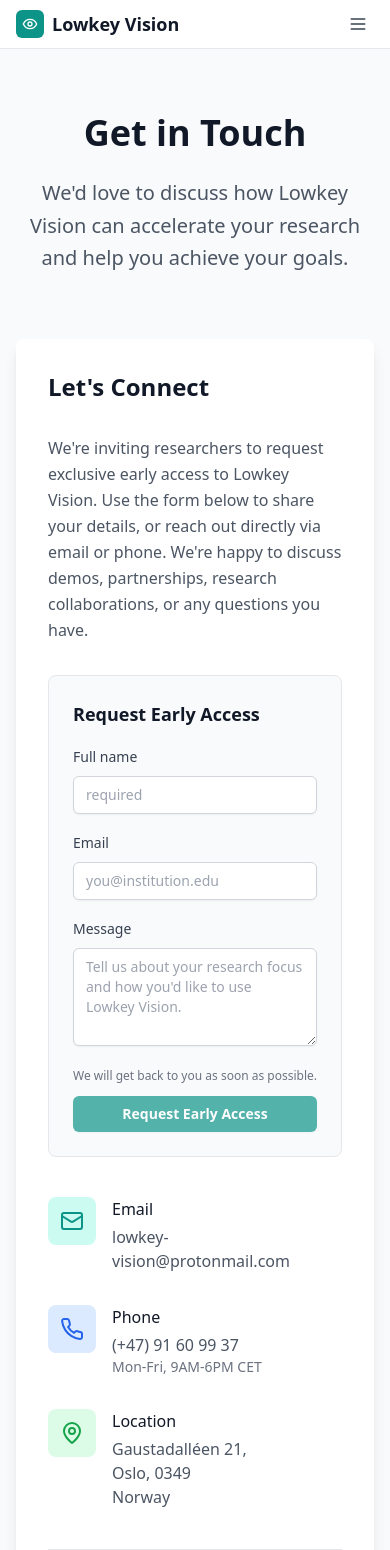
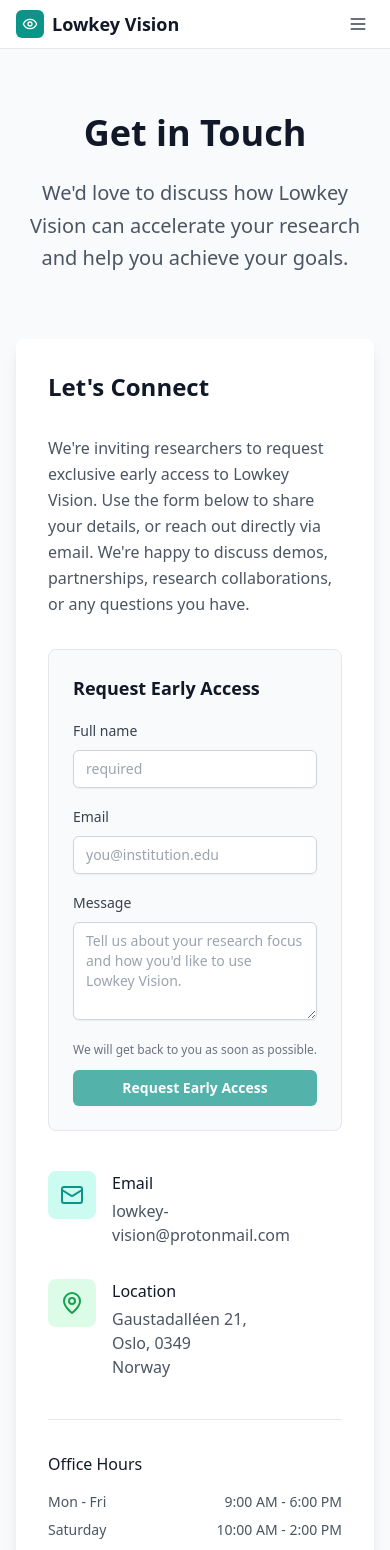
Before and after one commit to Twaal/lowkey-vision, a React (Vite) app in the folder frontend/: page /contact in a window 390 px wide. Shown: the top 1550 px of the page. Built offline with nearby package versions, Linux system fonts and the light colour scheme.

Commit message:
no phone and enable analytics

```diff
--- a/frontend/src/App.tsx
+++ b/frontend/src/App.tsx
@@ -1,6 +1,6 @@
 import React from 'react';
 import { BrowserRouter as Router, Routes, Route } from 'react-router-dom';
-// import { Analytics } from '@vercel/analytics/react';
+import { Analytics } from '@vercel/analytics/react';
 import Navbar from './components/Navbar';
 import LandingPage from './pages/LandingPage';
 import CellCountingV8 from './pages/CellCountingV8';
@@ -19,7 +19,7 @@ const App: React.FC = () => {
           <Route path="/about" element={<AboutPage />} />
           <Route path="/contact" element={<ContactPage />} />
         </Routes>
-        {/* <Analytics /> */}
+        <Analytics />
       </div>
     </Router>
   );
--- a/frontend/src/pages/ContactPage.tsx
+++ b/frontend/src/pages/ContactPage.tsx
@@ -1,5 +1,5 @@
 import React, { useMemo, useState } from 'react';
-import { Mail, Phone, MapPin } from 'lucide-react';
+import { Mail, MapPin } from 'lucide-react';
 
 const ContactPage = () => {
   const [formValues, setFormValues] = useState({
@@ -75,9 +75,8 @@ const ContactPage = () => {
             <h2 className="text-2xl font-semibold text-gray-900 mb-8">Let's Connect</h2>
             <p className="text-gray-600 mb-8 leading-relaxed max-w-2xl">
               We're inviting researchers to request exclusive early access to Lowkey Vision. Use
-              the form below to share your details, or reach out directly via email or phone. We're
-              happy to discuss demos, partnerships, research collaborations, or any questions you
-              have.
+              the form below to share your details, or reach out directly via email. We're happy to
+              discuss demos, partnerships, research collaborations, or any questions you have.
             </p>
             <form
               className="bg-gray-50 border border-gray-200 rounded-lg p-6 mb-10"
@@ -142,7 +141,7 @@ const ContactPage = () => {
                 </div>
               )}
             </form>
-            <div className="grid grid-cols-1 md:grid-cols-3 gap-8">
+            <div className="grid grid-cols-1 md:grid-cols-2 gap-8">
               <div className="flex items-start space-x-4">
                 <div className="w-12 h-12 bg-teal-100 rounded-lg flex items-center justify-center flex-shrink-0">
                   <Mail className="h-6 w-6 text-teal-600" />
@@ -150,17 +149,6 @@ const ContactPage = () => {
                 <div>
                   <h3 className="font-medium text-gray-900 mb-1">Email</h3>
                   <p className="text-gray-600">lowkey-vision@protonmail.com</p>
-                </div>
-              </div>
-
-              <div className="flex items-start space-x-4">
-                <div className="w-12 h-12 bg-blue-100 rounded-lg flex items-center justify-center flex-shrink-0">
-                  <Phone className="h-6 w-6 text-blue-600" />
-                </div>
-                <div>
-                  <h3 className="font-medium text-gray-900 mb-1">Phone</h3>
-                  <p className="text-gray-600">(+47) 91 60 99 37</p>
-                  <p className="text-sm text-gray-500">Mon-Fri, 9AM-6PM CET</p>
                 </div>
               </div>
 
```
